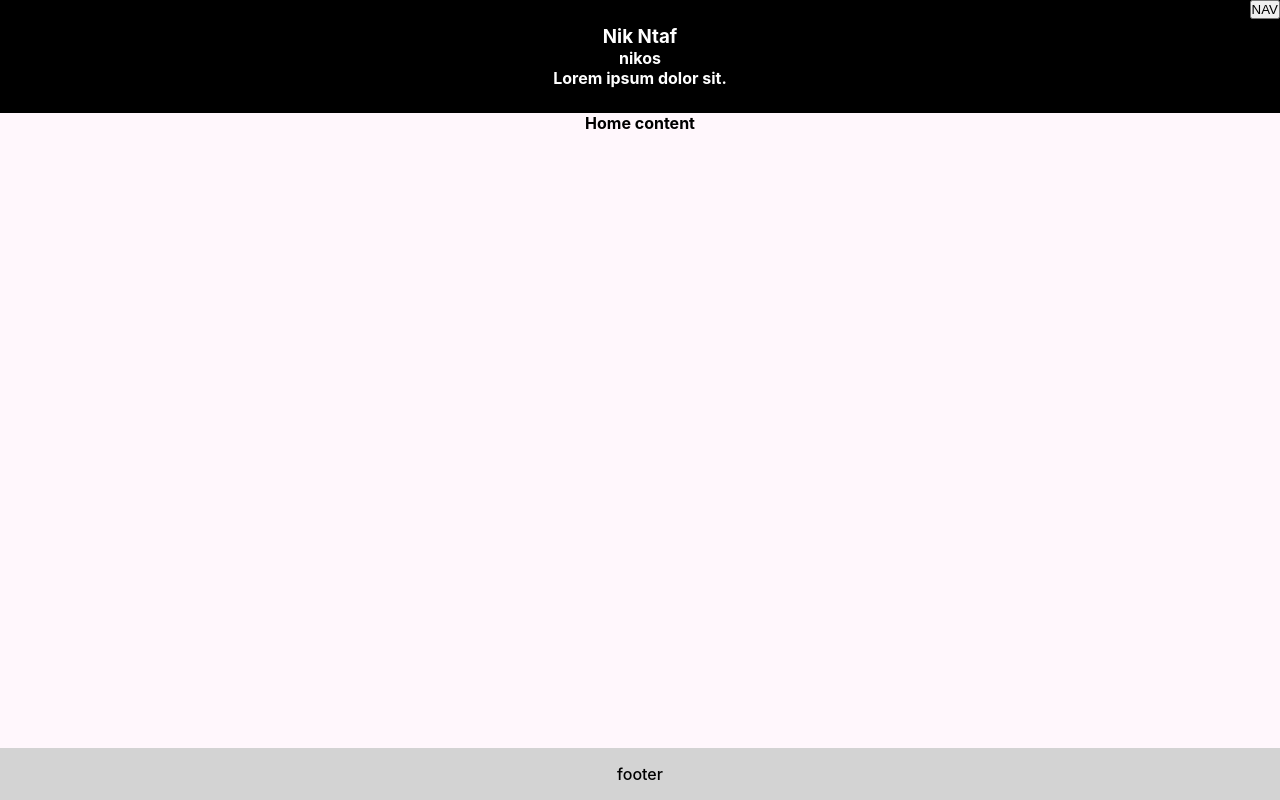
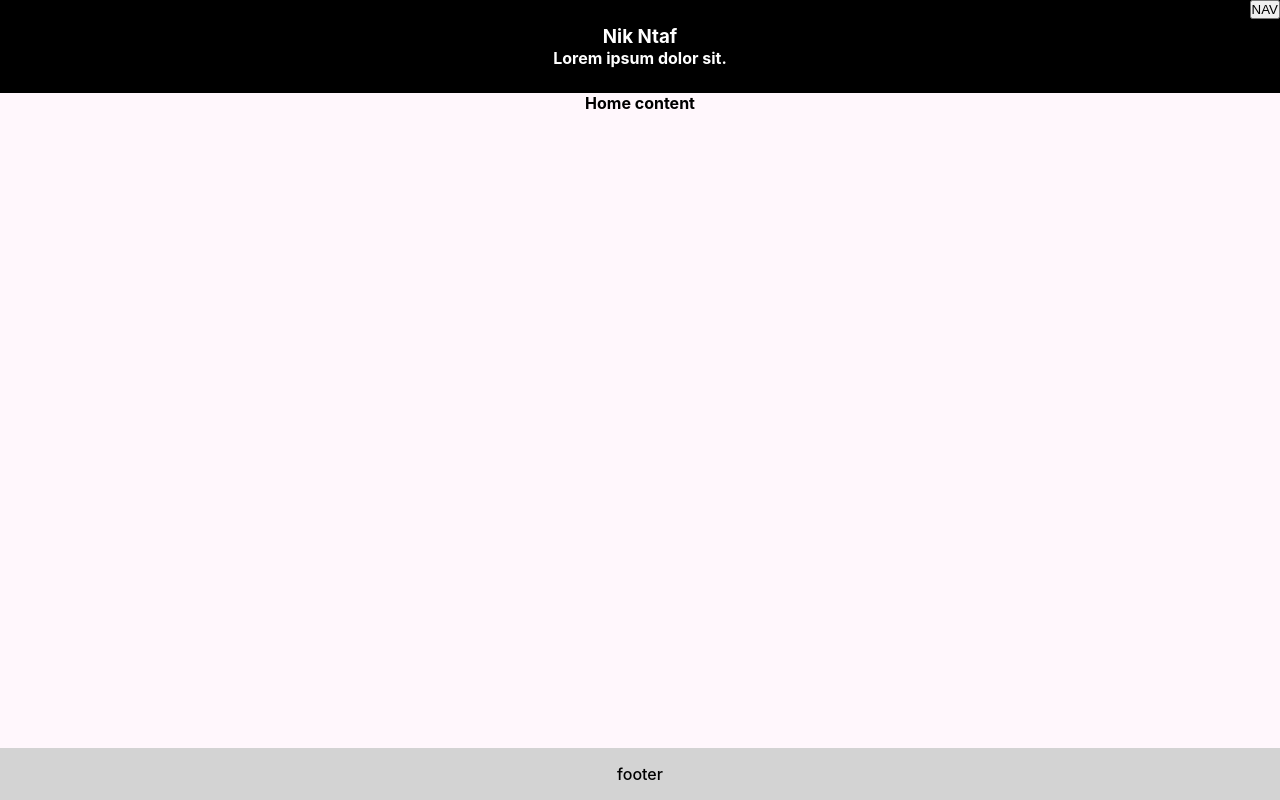
Before and after one commit to Tsokis/Creating-my-personal-site, a React (Create React App) app: page / in a window 1280 px wide. Built offline with nearby package versions, Linux system fonts and the light colour scheme.

Commit message:
changing props

```diff
--- a/src/App.js
+++ b/src/App.js
@@ -20,7 +20,7 @@ class App extends Component {
             <Route exact path="/"  render={props => (
                 <React.Fragment>
                   <div>
-                    <Header name="nikos" />
+                    <Header fullName="Nik Ntaf" occupation="virtual dom" someSortMessage="Lorem ipsum dolor sit." />
                     <p><strong>Home content</strong></p>
                   </div>
                 </React.Fragment>
```
